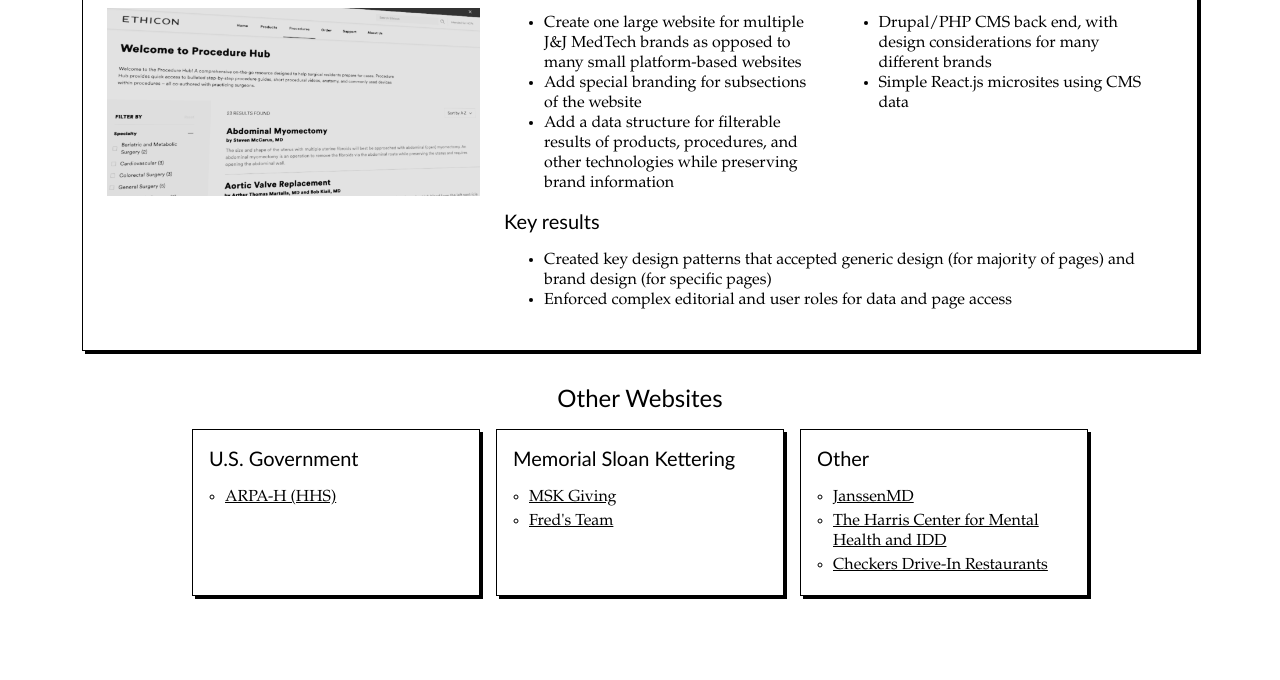
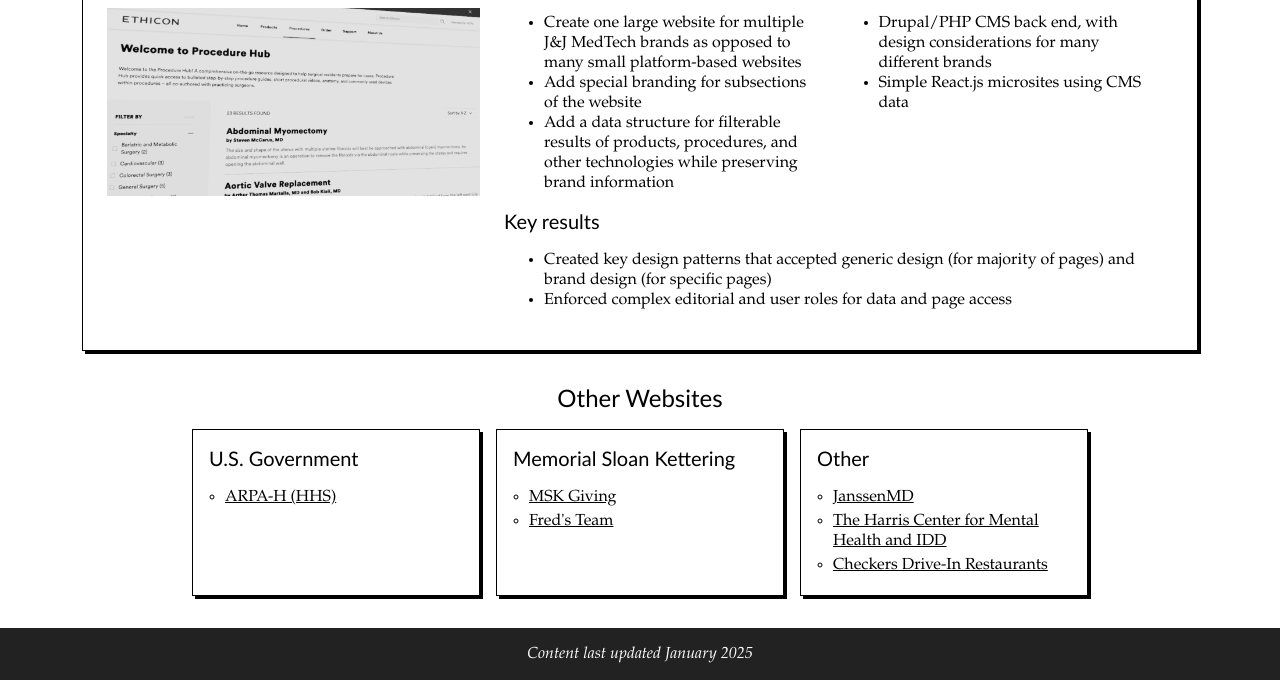
Before and after one commit to ThatRacerGuy/thatracerguy.github.io, a plain HTML site: page portfolio/index.html in a window 1280 px wide. Shown: the part 1368-2048 px from the top of the page. Before the commit the page ends 1996 px from the top, so only its background shows below. Drawn offline with Linux system fonts and the light colour scheme.

Commit message:
Add footer to portfolio page

```diff
--- a/portfolio/index.html
+++ b/portfolio/index.html
@@ -171,6 +171,10 @@
     </div>
   </div>
 </section>
+
+<footer class="print-hidden">
+  <p>Content last updated January 2025</p>
+</footer>
 </body>
 
 </html>
```
